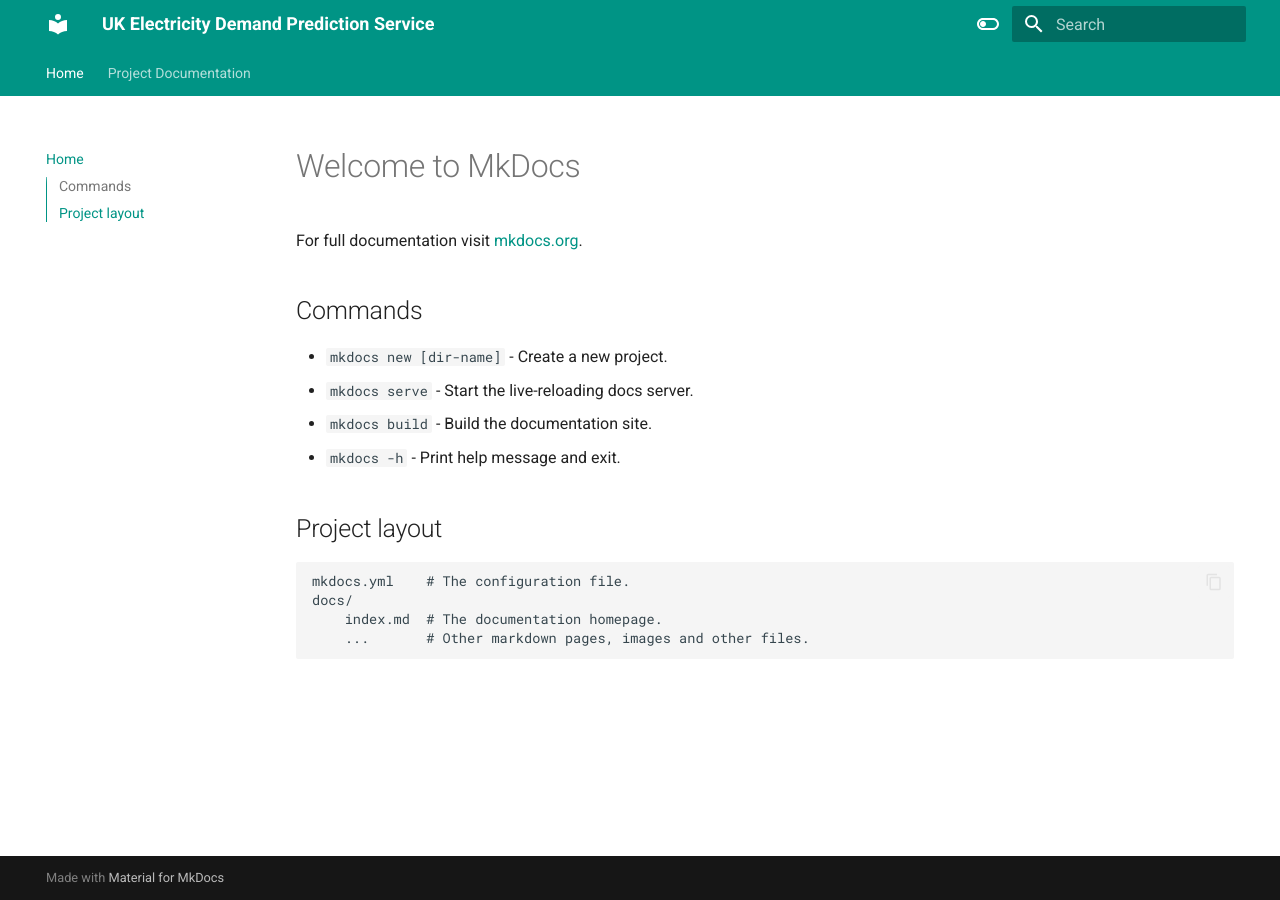
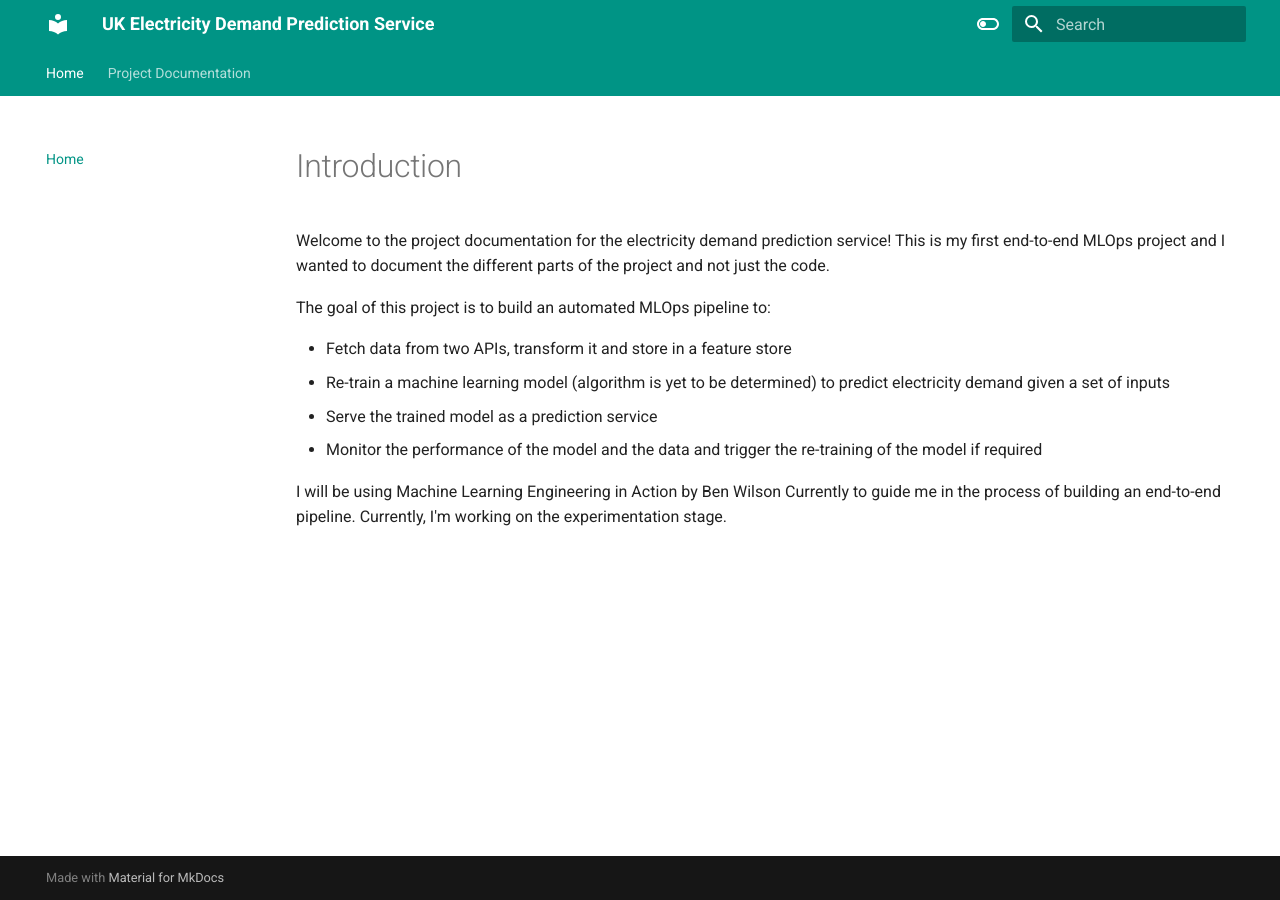
Before and after one commit to albertovidalrod/Electricity-demand-prediction-service, an MkDocs documentation site: the page built from docs/index.md, in a window 1280 px wide. Built offline with MkDocs 1.6.1 and Material for MkDocs 9.7.7, drawn with Linux system fonts in a browser that asks for light colours.

Commit message:
Created experimentation.md

```diff
--- a/docs/index.md
+++ b/docs/index.md
@@ -1,17 +1,12 @@
-# Welcome to MkDocs
+# Introduction
 
-For full documentation visit [mkdocs.org](https://www.mkdocs.org).
+Welcome to the project documentation for the electricity demand prediction service! This is my first end-to-end MLOps project and I wanted to document the different parts of the project and not just the code.
 
-## Commands
+The goal of this project is to build an automated MLOps pipeline to:
 
-* `mkdocs new [dir-name]` - Create a new project.
-* `mkdocs serve` - Start the live-reloading docs server.
-* `mkdocs build` - Build the documentation site.
-* `mkdocs -h` - Print help message and exit.
+* Fetch data from two APIs, transform it and store in a feature store
+* Re-train a machine learning model (algorithm is yet to be determined) to predict electricity demand given a set of inputs
+* Serve the trained model as a prediction service
+* Monitor the performance of the model and the data and trigger the re-training of the model if required
 
-## Project layout
-
-    mkdocs.yml    # The configuration file.
-    docs/
-        index.md  # The documentation homepage.
-        ...       # Other markdown pages, images and other files.
+I will be using Machine Learning Engineering in Action by Ben Wilson Currently to guide me in the process of building an end-to-end pipeline. Currently, I'm working on the experimentation stage.
```
Also changed, not shown: README.md (+11 -18 lines), docs/project_documentation/experimentation.md (+31 -0 lines), media/images/electricity_demand.png (added).
